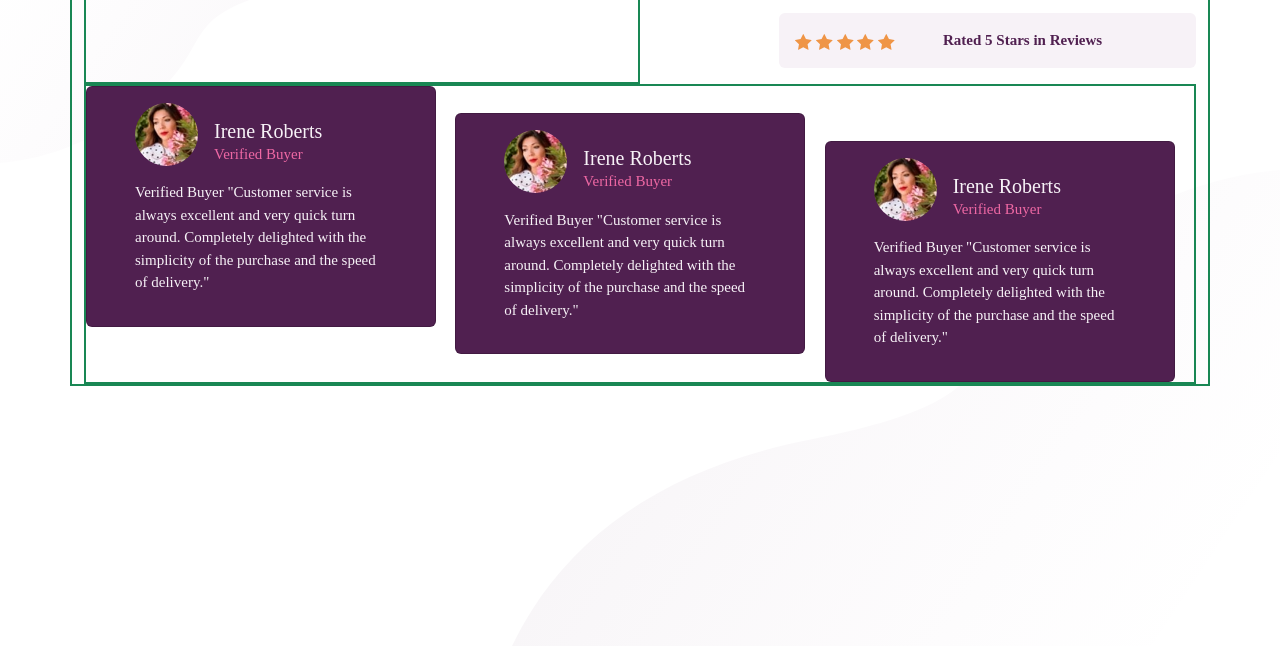
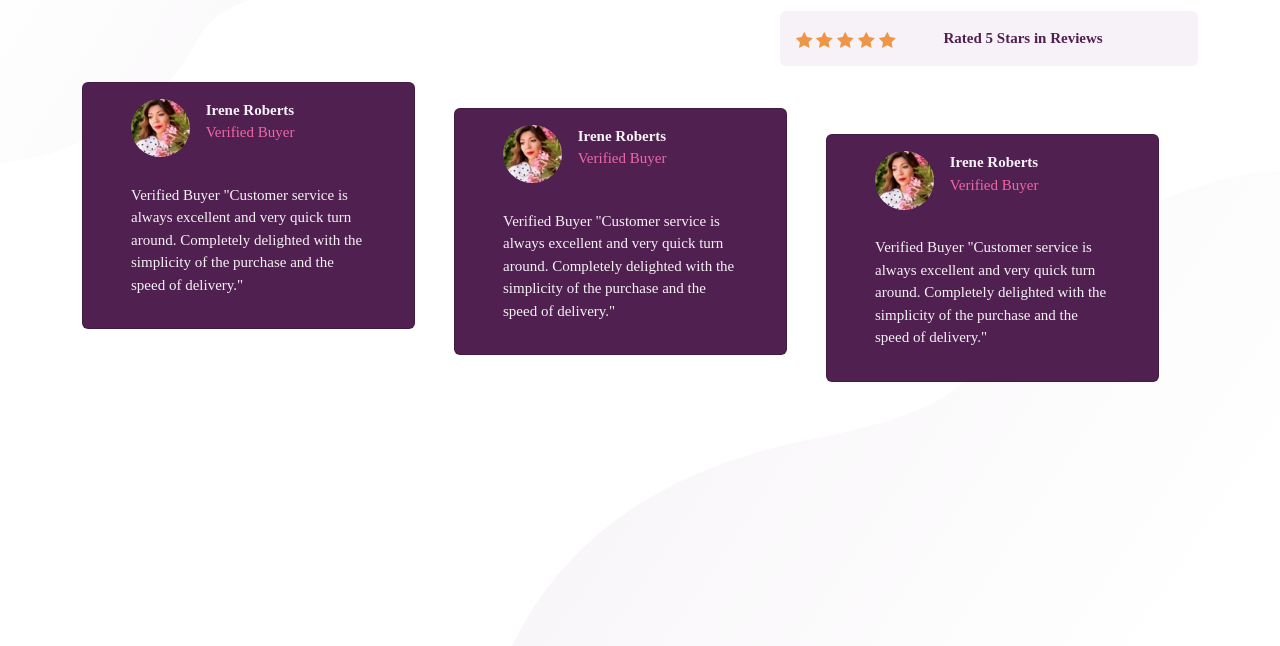
Before and after one commit to somaye-beiranvand/FrontendMentor-Responsive-social-proof-section-master, a plain HTML site: page index.html in a window 1280 px wide. Shown: the part 154-800 px from the top of the page. Drawn offline with Linux system fonts and the light colour scheme; a web font is replaced by a local one.

Commit message:
version 2

```diff
--- a/css/media.css
+++ b/css/media.css
@@ -51,14 +51,25 @@
                          left top ;
     background-size: 60% , 40%;
   }
+  .comment-item .card{
+    width: 325px;
   }
- @media (min-width: 768px) { ... }
+  }
+ @media (min-width: 768px) {
+  .comment-item .card{
+    width:300px;
+  }
+  }
  @media (min-width: 992px) {
   .comment{
     height: 300px;
   }
   }
- @media (min-width: 1200px) { ... }
+ @media (min-width: 1200px) {
+  .comment-item .card{
+    width: 26vw;
+  }
+  }
  @media (min-width: 1400px) { ... }
 
 @media (max-width: 575.98px) {
@@ -74,8 +85,13 @@
   .rate{
     width: 100% !important;
   }
+  .comment-item .card{
+    width: 100%;
+  }
  }
-@media (max-width: 767.98px) { ... }
+@media (max-width: 767.98px) {
+
+ }
 @media (max-width: 991.98px) { ... }
 @media (max-width: 1199.98px) { ... }
 @media (max-width: 1399.98px) { ... }
--- a/css/style.css
+++ b/css/style.css
@@ -50,3 +50,6 @@ body{
   color: hsl(333, 80%, 67%);
   font-weight: 500;
  }
+ .comment-item span{
+  font-weight: 700;
+ }
--- a/index.html
+++ b/index.html
@@ -11,9 +11,9 @@
   <link rel="stylesheet" href="css/media.css">
 </head>
 <body>
-  <div class="container border border-2 border-success">
+  <div class="container ">
     <div class="row row-cols-1 row-cols-lg-2">
-      <div class="col border border-2 border-success pe-0 pe-md-5">
+      <div class="col pe-0 pe-md-5">
         <div class="description">
             <p class="text-center text-md-start">
               10,000+ of our users love our products.
@@ -75,21 +75,21 @@
         </div>
       </div>
     </div>
-    <div class="row comment border border-2 border-success row-cols-1 row-cols-lg-3">
-        <div class="col">
+    <div class="row comment row-cols-1 row-cols-md-2 row-cols-lg-3 justify-content-end">
+        <div class="col mb-3 mb-lg-0">
           <div class="comment-item">
-            <div class="card mb-0 py-3 px-5" style="max-width: 350px;">
+            <div class="card mb-0 py-3 px-5">
               <div class="row g-0">
                 <div class="col-3">
                   <img src="images/image-anne.jpg" class="img-fluid rounded-circle" alt="...">
                 </div>
                 <div class="col-9">
-                  <div class="card-body">
-                    <h5 class="card-title mb-0">Irene Roberts</h5>
+                  <div class="card-body pt-0">
+                    <span class="card-title mb-0">Irene Roberts</span>
                     <p class="card-text">Verified Buyer </p>
                   </div>
                 </div>
-                <div class="col-12 customer-reveiw">
+                <div class="col-12 mt-4">
                   <p>
                     Verified Buyer
                     "Customer service is always excellent and very quick turn around. Completely
@@ -100,20 +100,20 @@
             </div>
            </div>
         </div>
-        <div class="col align-self-center">
+        <div class="col mb-3 mb-lg-0 align-self-center">
           <div class="comment-item">
-           <div class="card mb-0 py-3 px-5" style="max-width: 350px;">
+           <div class="card mb-0 py-3 px-5">
              <div class="row g-0">
                <div class="col-3">
                  <img src="images/image-anne.jpg" class="img-fluid rounded-circle" alt="...">
                </div>
                <div class="col-9">
-                 <div class="card-body">
-                   <h5 class="card-title mb-0">Irene Roberts</h5>
+                 <div class="card-body pt-0">
+                   <span class="card-title mb-0">Irene Roberts</span>
                    <p class="card-text">Verified Buyer </p>
                  </div>
                </div>
-               <div class="col-12">
+               <div class="col-12 mt-4">
                  <p>
                    Verified Buyer
                    "Customer service is always excellent and very quick turn around. Completely
@@ -126,18 +126,18 @@
        </div>
        <div class="col align-self-end">
         <div class="comment-item">
-         <div class="card mb-0 py-3 px-5" style="max-width: 350px;">
+          <div class="card mb-0 py-3 px-5">
             <div class="row g-0">
               <div class="col-3">
                 <img src="images/image-anne.jpg" class="img-fluid rounded-circle" alt="...">
               </div>
               <div class="col-9">
-               <div class="card-body">
-                 <h5 class="card-title mb-0">Irene Roberts</h5>
+                <div class="card-body pt-0">
+                  <span class="card-title mb-0">Irene Roberts</span>
                   <p class="card-text">Verified Buyer </p>
                 </div>
               </div>
-             <div class="col-12">
+              <div class="col-12 mt-4">
                 <p>
                   Verified Buyer
                   "Customer service is always excellent and very quick turn around. Completely
```
Lines whose indentation alone changed are shown as unchanged.
